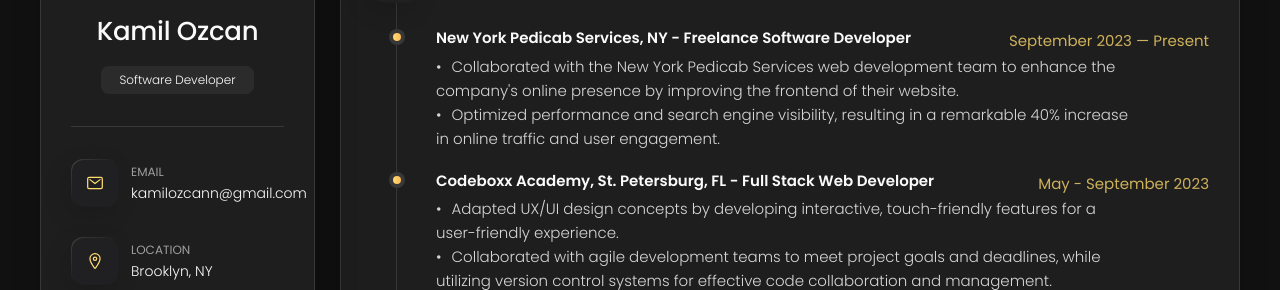
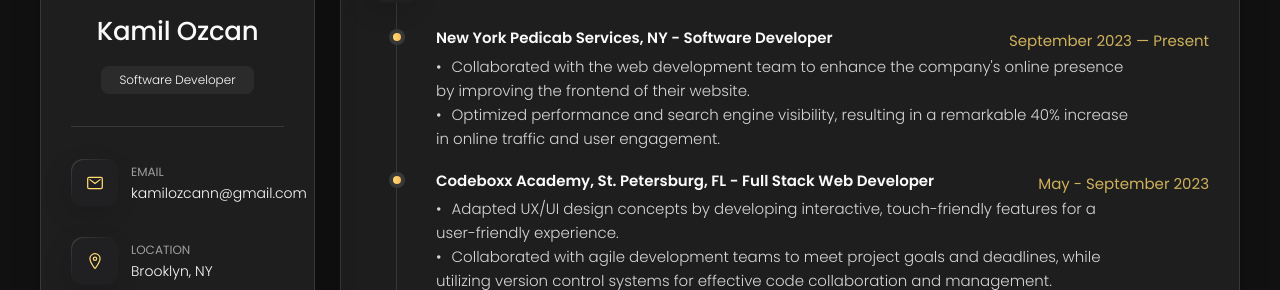
Before and after one commit to kamilozcan/kamilozcan.github.io, a plain HTML site: page index.html in a window 1280 px wide. Both pictures are taken after a click on the link "Resume". Shown: the part 234-524 px from the top of the page. Drawn offline with nearby package versions, Linux system fonts and the light colour scheme.

Commit message:
Updated Resume

```diff
--- a/index.html
+++ b/index.html
@@ -390,18 +390,16 @@
                         <li class="timeline-item">
 
                             <div style="display: flex; justify-content: space-between; align-items: center;">
-                                <h4 class="h4 timeline-item-title">New York Pedicab Services, NY - Freelance Software
-                                    Developer</h4>
+                                <h4 class="h4 timeline-item-title">New York Pedicab Services, NY - Software Developer
+                                </h4>
                                 <span class="date-span">September 2023 — Present</span>
                             </div>
 
                             <ul class="timeline-text">
-                                <li>Collaborated with the New York Pedicab Services web development team to enhance the
-                                    company's online
-                                    presence by improving the frontend of their website.</li>
+                                <li>Collaborated with the web development team to enhance the company's online presence
+                                    by improving the frontend of their website.</li>
                                 <li>Optimized performance and search engine visibility, resulting in a remarkable 40%
-                                    increase in online
-                                    traffic and user engagement.</li>
+                                    increase in online traffic and user engagement.</li>
                             </ul>
 
                         </li>
```
